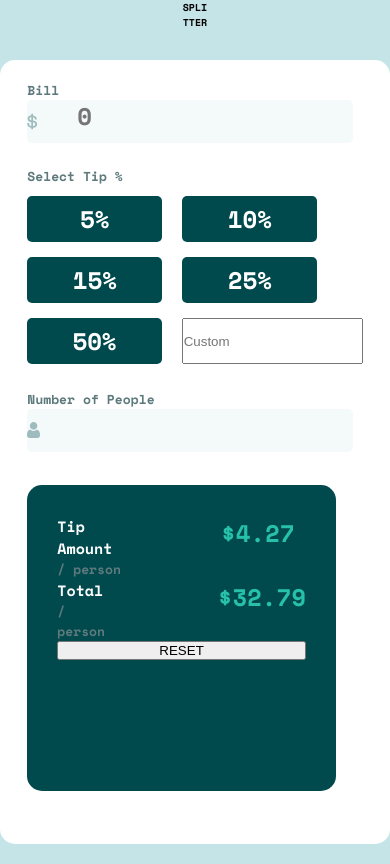
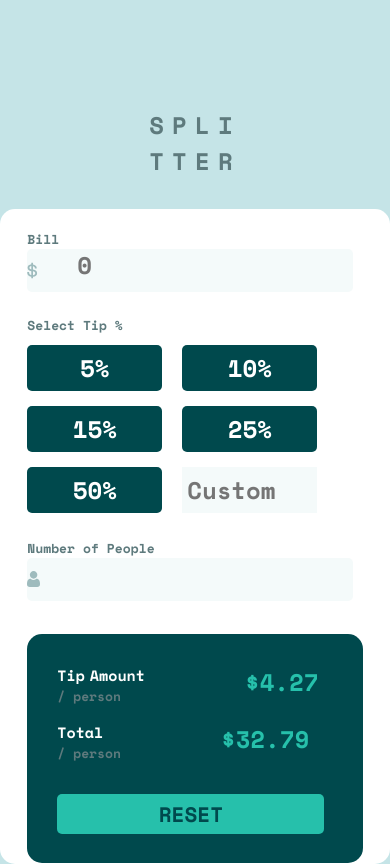
Before and after one commit to DavidSaintAnna/tip-calculator, a website built with Vite: page index.html in a window 390 px wide. Built offline with nearby package versions, Linux system fonts and the light colour scheme.

Commit message:
style: mobile first

```diff
--- a/style.css
+++ b/style.css
@@ -26,7 +26,7 @@ body {
   background-color: var(--Light-grayish-cyan);
 }
 
-nav {
+.title {
   font-size: 2.4rem;
   margin-top: 127px;
   letter-spacing: 8.2px;
@@ -136,7 +136,13 @@ span {
   color: var(--White);
 }
 
-.third-row button:nth-child(2) {
+.third-row input {
+  font-family: "Space Mono", monospace;
+  font-size: 2.4rem;
+  width: 135px;
+  padding: 5px;
+  border: none;
+  outline: none;
   background-color: var(--Very-light-grayish-cyan);
   color: var(--Dark-grayish-cyan);
 }
@@ -169,11 +175,12 @@ span {
 }
 
 .tip-content {
-  width: 92%;
-  height: 39%;
+  width: 100%;
+  height: 35%;
   margin-top: 10px;
   display: flex;
   flex-direction: column;
+  gap: 15px;
   border-radius: 15px;
   background-color: var(--Very-dark-cyan);
   padding: 30px;
@@ -194,6 +201,15 @@ span {
   display: flex;
   flex-direction: column;
 }
+.text {
+  display: flex;
+  gap: 5px;
+}
+.flex-p {
+  display: flex;
+  width: 100%;
+  flex-direction: row;
+}
 
 .tip-value {
   font-size: 2.4rem;
@@ -210,3 +226,20 @@ span {
   font-size: 1.5rem;
   color: var(--White);
 }
+
+.reset {
+  margin-top: 16px;
+  font-family: "Space Mono", monospace;
+  background-color: var(--Strong-cyan);
+  color: var(--Very-dark-cyan);
+  width: 97%;
+  height: 65%;
+  border-radius: 5px;
+  display: flex;
+  align-items: center;
+  justify-content: center;
+  border: none;
+  outline: none;
+  font-size: 2.1rem;
+  padding: 4px 5px;
+}
```
